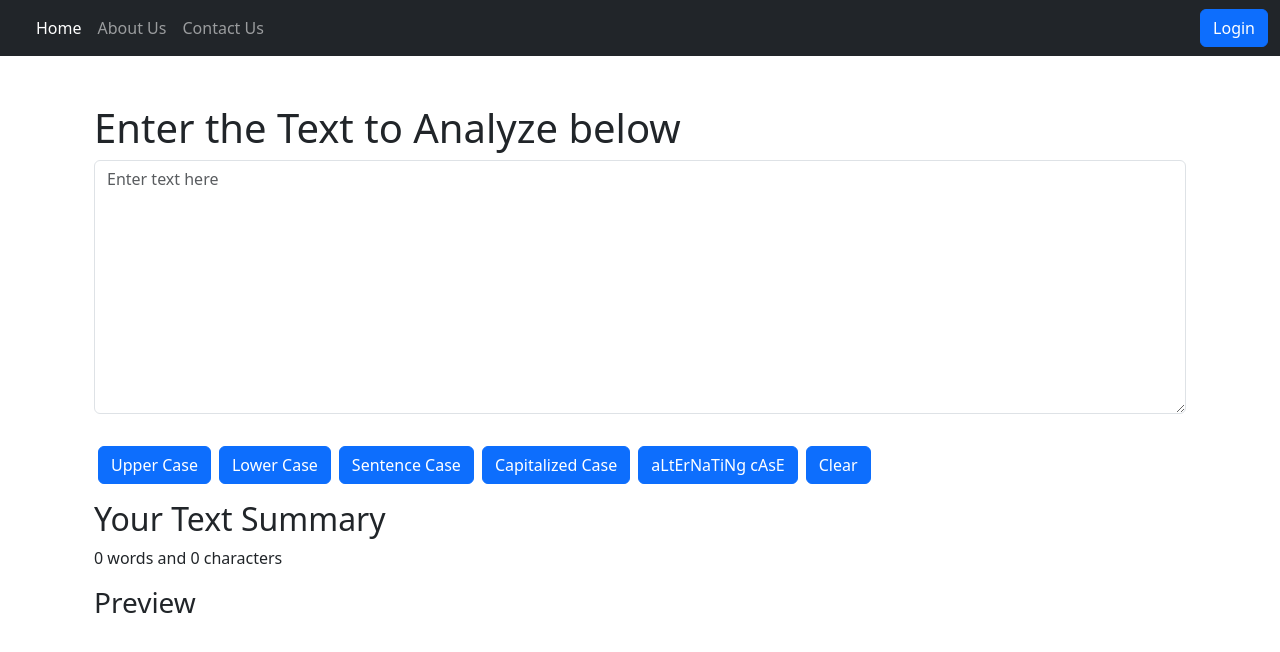
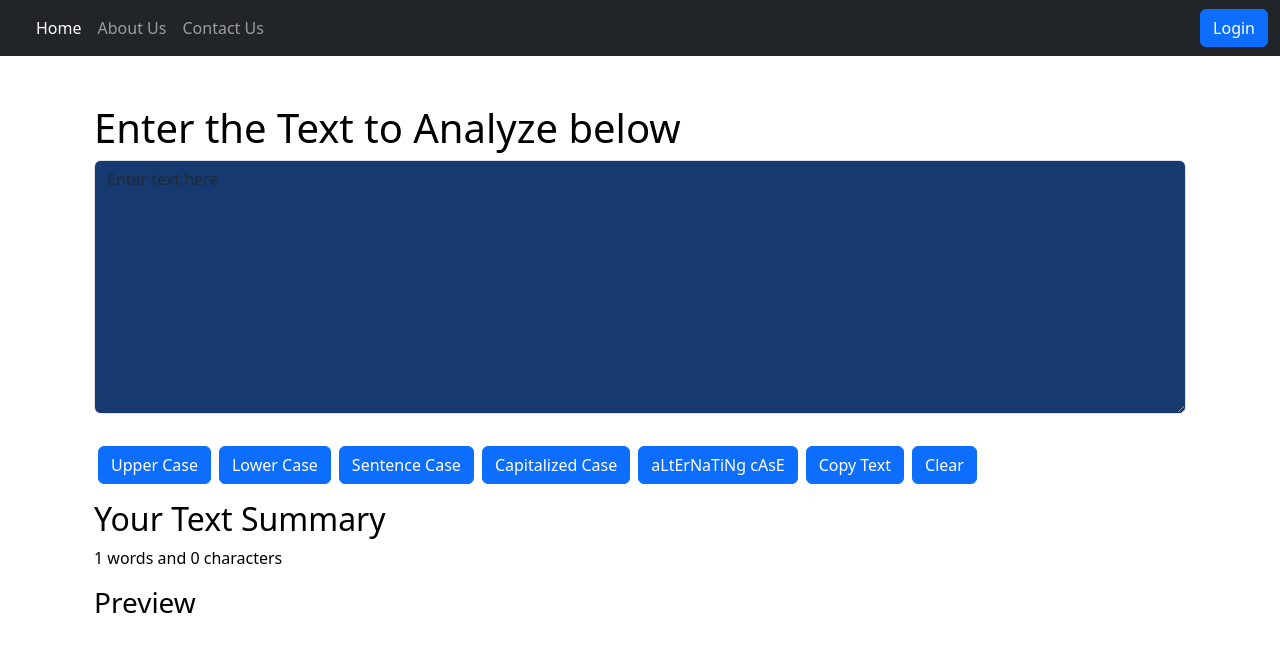
Before and after one commit to prem9910/Github-Project, a React (Create React App) app in the folder React Course/my-app/: page / in a window 1280 px wide. Shown: the top 652 px of the page. Built offline with nearby package versions, Linux system fonts and the light colour scheme.

Commit message:
done
Signed-off-by: Prèm Prakash <103106787+prem9910@users.noreply.github.com>

```diff
--- a/React Course/my-app/src/Compoenents/TextForm.js
+++ b/React Course/my-app/src/Compoenents/TextForm.js
@@ -38,16 +38,27 @@ export default function TextForm(props) {
         for (let i = 0; i < newText.length; i++) {
 
             newText[i] = newText[i][0].toUpperCase() + newText[i].slice(1);
-
         }
         setText(newText.join(". "));
         // console.log('Lowercase was clikced');
     }
 
     const handleAtlClick = ()=>{
-        let newText = text.toLowerCase();
-        setText(newText);
+        let newText = text.toLowerCase().split("");
+
+        for(let i=0;i<newText.length;i+=2){
+            newText[i] = newText[i].toUpperCase();
+        }
+        setText(newText.join(""));
         // console.log('Lowercase was clikced');
+    }
+
+    const handleCopy = ()=>{
+        let newText = document.getElementById('myBox');
+        newText.select();
+        let msg = navigator.clipboard.writeText(newText.value);
+
+        alert(msg);
     }
 
 
@@ -62,24 +73,25 @@ export default function TextForm(props) {
 
     return (
         <>
-        <div className='container mt-5'>
+        <div className={`container mt-5`} style={{color: props.mode==='dark'?'white':'black'}}>
             <h1>{props.heading}</h1>
             <div className="mb-3">
-                <textarea id="myBox" value={text} onChange={handleOnChange} cols="20" rows="10" placeholder="Enter text here" className="form-control"></textarea>
+                <textarea id="myBox" value={text} onChange={handleOnChange} style={{backgroundColor: props.mode==='light'?'white':'#163a70', color: props.mode==='dark'?'white':'black'}} cols="20" rows="10" placeholder="Enter text here" className="form-control"></textarea>
             </div>
-            <div className="pt-3 d-flex justify-content-start">
+            <div className={`pt-3 d-flex justify-content-start`}>
                 <button className="btn btn-primary mx-1" onClick={handleUpClick}>Upper Case</button>
                 <button className="btn btn-primary mx-1" onClick={handleDownClick}>Lower Case</button>
                 <button className="btn btn-primary mx-1" onClick={handleSentenceClick}>Sentence Case</button>
                 <button className="btn btn-primary mx-1" onClick={handleCapClick}>Capitalized Case</button>
                 <button className="btn btn-primary mx-1" onClick={handleAtlClick}>aLtErNaTiNg cAsE</button>
+                <button className="btn btn-primary mx-1" onClick={handleCopy}>Copy Text</button>
                 <button className="btn btn-primary mx-1" onClick={clear}>Clear</button>
 
             </div>
         </div>
-        <div className="container my-3">
+        <div className="container my-3" style={{color: props.mode==='dark'?'white':'black'}}>
             <h2>Your Text Summary</h2>
-            <p>{text.split(" ").length-1} words and {text.length} characters</p>
+            <p>{text.split(" ").length} words and {text.length} characters</p>
             <h3>Preview</h3>
             <p>{text}</p>
         </div>
```
